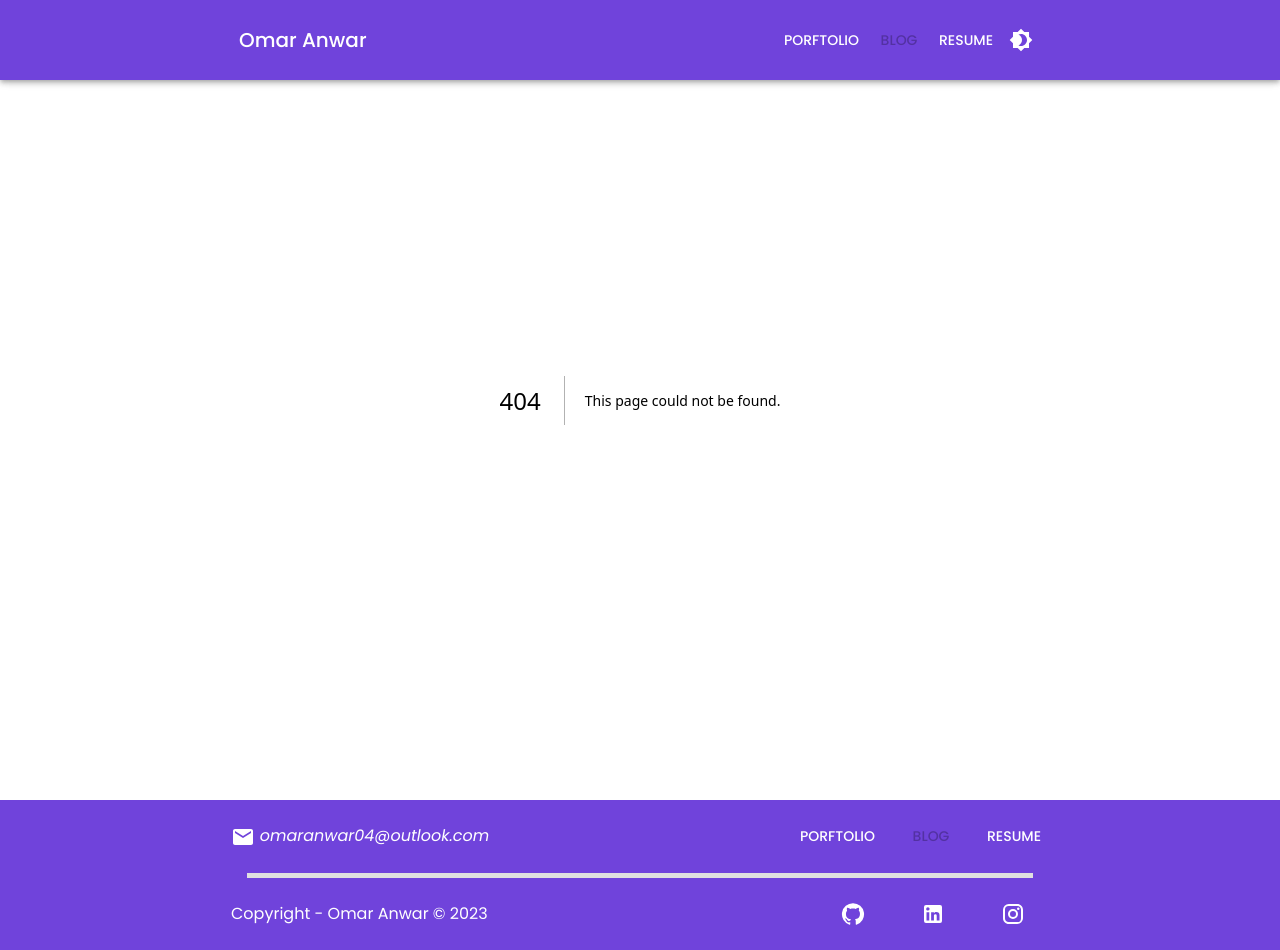
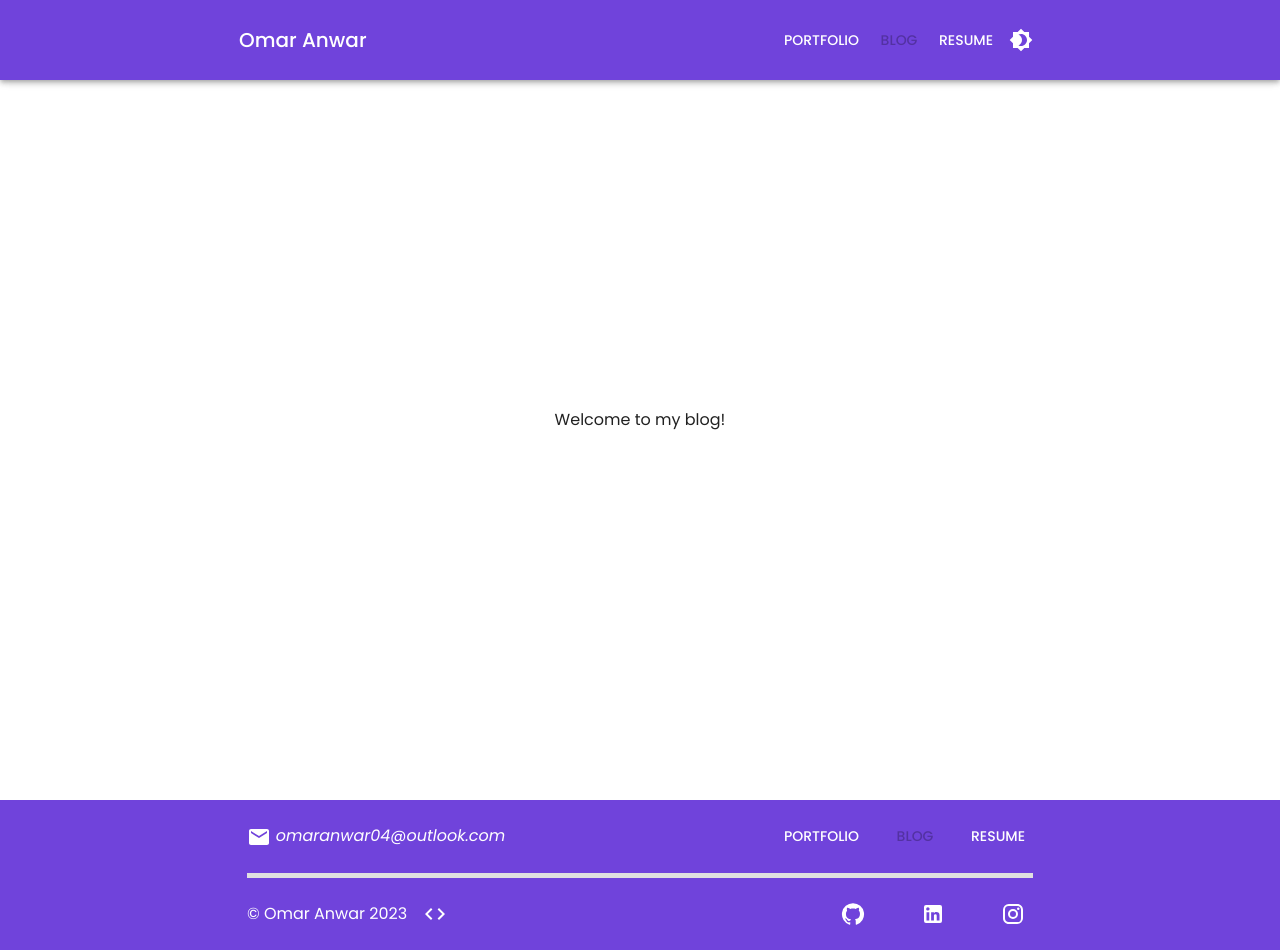
Before and after one commit to OmarAnwar19/Portfolio-Website, a Next.js app in the folder portfolio-src/: page /blog in a window 1280 px wide. Before the commit this address had no page. Built offline with nearby package versions, Linux system fonts and the light colour scheme.

Commit message:
cleaned footer, added link to source, started blog

```diff
--- a/portfolio-src/package.json
+++ b/portfolio-src/package.json
@@ -20,6 +20,7 @@
     "react": "18.2.0",
     "react-dom": "18.2.0",
     "react-material-ui-carousel": "^3.4.2",
+    "swr": "^2.0.3",
     "typewriter-effect": "^2.19.0"
   },
   "devDependencies": {
@@ -28,6 +29,7 @@
     "@types/react-dom": "18.0.6",
     "autoprefixer": "^10.4.12",
     "postcss": "^8.4.18",
+    "spotify-now-playing": "^1.1.4",
     "tailwindcss": "^3.2.4",
     "typescript": "4.9.4"
   }
--- /dev/null
+++ b/portfolio-src/pages/api/spotify.js
@@ -0,0 +1,13 @@
+// Use of backend is strongly advised as it hides internal requests that include your access token.
+import { SpotifyService } from "spotify-now-playing";
+
+export default async function (req, res) {
+  const spotify = new SpotifyService(
+    process.env.NEXT_PUBLIC_CLIENT_ID,
+    process.env.NEXT_PUBLIC_CLIENT_SECRET,
+    process.env.NEXT_PUBLIC_REFRESH_TOKEN
+  );
+  const song = await spotify.getCurrentSong();
+
+  res.json(song);
+}
--- /dev/null
+++ b/portfolio-src/pages/blog/index.jsx
@@ -0,0 +1,36 @@
+//react imports
+import React from "react";
+
+//mui imports
+import { Box, Typography } from "@mui/material";
+
+//component imports
+import Section from "../../src/components/portfolio/atoms/Section";
+import NowPlaying from "../../src/components/atoms/spotify/NowPlaying";
+
+const index = () => {
+  return (
+    <Box
+      sx={{
+        width: "100%",
+        mx: "auto",
+      }}
+    >
+      <Section secId={"blog"}>
+        <Box
+          sx={{
+            display: "flex",
+            flexDirection: "column",
+            alignItems: "center",
+            justifyContent: "center",
+          }}
+        >
+          <Typography>Welcome to my blog!</Typography>
+          {/* <NowPlaying /> */}
+        </Box>
+      </Section>
+    </Box>
+  );
+};
+
+export default index;
--- /dev/null
+++ b/portfolio-src/src/components/atoms/spotify/NowPlaying.jsx
@@ -0,0 +1,23 @@
+//react imports
+import React from "react";
+
+//next imports
+import useSWR from "swr";
+import SongCard from "./SongCard";
+
+const NowPlaying = () => {
+  const fetcher = () => fetch("/api/spotify").then((res) => res.json());
+
+  const { data: song } = useSWR("/api/spotify", fetcher, {
+    refreshInterval: 5 * 1000,
+    fallbackData: "loading",
+  });
+
+  if (!song.isPlaying) {
+    return <p>Not listening to anything...</p>;
+  }
+
+  return <SongCard song={song} showAlbum={false} showRelease={false} />;
+};
+
+export default NowPlaying;
--- /dev/null
+++ b/portfolio-src/src/components/atoms/spotify/SongCard.jsx
@@ -0,0 +1,67 @@
+//react imports
+import React from "react";
+
+//next imports
+import Link from "next/link";
+
+//mui imports
+import { Box, Card, CardContent, CardMedia, Typography } from "@mui/material";
+
+const SongCard = ({ song, showAlbum, showRelease }) => {
+  return (
+    <Box sx={{ maxWidth: 300, maxHeight: 150 }}>
+      <Link href={song?.url || "#"}>
+        <Card
+          sx={{
+            display: "flex",
+            maxHeight: "100%",
+            maxWidth: "100%",
+            bgcolor: "spotify.main",
+            color: "white ",
+          }}
+        >
+          <CardMedia
+            component="img"
+            sx={{ width: "40%" }}
+            src={song.album?.image || "/assets/img/cover.png"}
+            alt={`${song.title} album cover`}
+          />
+          <Box
+            sx={{
+              display: "flex",
+              width: "60%",
+              height: "100%",
+              justifyContent: "center",
+            }}
+          >
+            <CardContent
+              sx={{
+                display: "flex",
+                flexDirection: "column",
+              }}
+            >
+              <Typography component="div" variant="h5">
+                {song.title}
+              </Typography>
+              <Typography variant="subtitle1" component="div">
+                {song.artists?.name.join(", ") || "unknown"}
+              </Typography>
+              {showAlbum && (
+                <Typography variant="subtitle2" component="div">
+                  {`Album: ${song.album?.name}`}
+                </Typography>
+              )}
+              {showRelease && (
+                <Typography variant="subtitle2" component="div">
+                  {`Release: ${song.album?.release}`}
+                </Typography>
+              )}
+            </CardContent>
+          </Box>
+        </Card>
+      </Link>
+    </Box>
+  );
+};
+
+export default SongCard;
--- a/portfolio-src/src/components/layout/footer/Footer.jsx
+++ b/portfolio-src/src/components/layout/footer/Footer.jsx
@@ -9,6 +9,7 @@ import { Box, Divider, List, Typography, Stack, Button } from "@mui/material";
 
 //icon imports
 import MailIcon from "@mui/icons-material/Mail";
+import CodeIcon from "@mui/icons-material/Code";
 
 //component imports
 import ScrollTop from "../../atoms/ScrollTop";
@@ -16,7 +17,7 @@ import SocialButtons from "../../atoms/SocialButtons";
 
 const Footer = () => {
   const navItems = [
-    { slug: "Porftolio", path: "/", disabled: false },
+    { slug: "Portfolio", path: "/", disabled: false },
     { slug: "Blog", path: "/blog", disabled: true },
     { slug: "Resume", path: "/resume", disabled: false },
   ];
@@ -45,6 +46,7 @@ const Footer = () => {
               <Typography
                 sx={{
                   fontStyle: "italic",
+                  px: 2,
                   "&:hover": { textDecoration: "underline" },
                 }}
                 color="white.main"
@@ -54,7 +56,7 @@ const Footer = () => {
             </Link>
           </Box>
 
-          <List component={Stack} direction="row" sx={{ gap: 2 }}>
+          <List component={Stack} direction="row" sx={{ gap: 2, px: 2 }}>
             {navItems.map((item) => (
               <Button
                 key={item.slug}
@@ -80,10 +82,13 @@ const Footer = () => {
           direction="row"
           sx={{ display: "flex", justifyContent: "space-between" }}
         >
-          <Box sx={{ py: 3 }}>
-            <Typography color="white.main">
-              Copyright - Omar Anwar © 2023
+          <Box sx={{ py: 3, display: "flex", flexDirection: "row" }}>
+            <Typography color="white.main" sx={{ px: 2 }}>
+              © Omar Anwar 2023
             </Typography>
+            <Link href="https://github.com/OmarAnwar19/Portfolio-Website">
+              <CodeIcon color="white" />
+            </Link>
           </Box>
           <SocialButtons color={"white"} />
         </Stack>
--- a/portfolio-src/src/components/layout/header/NavBar.jsx
+++ b/portfolio-src/src/components/layout/header/NavBar.jsx
@@ -24,7 +24,7 @@ import DrawerCont from "./DrawerCont";
 const NavBar = () => {
   const [mobileOpen, setMobileOpen] = useState(false);
   const navItems = [
-    { slug: "Porftolio", path: "/", disabled: false },
+    { slug: "Portfolio", path: "/", disabled: false },
     { slug: "Blog", path: "/blog", disabled: true },
     { slug: "Resume", path: "/resume", disabled: false },
   ];
--- a/portfolio-src/src/utils/MUIProvider.js
+++ b/portfolio-src/src/utils/MUIProvider.js
@@ -62,6 +62,10 @@ const MUIProvider = ({ children }) => {
               main: "#000",
               contrastText: "#fff",
             },
+            spotify: {
+              main: "#1DB954",
+              contrastText: "#fff",
+            },
           }
         : {
             primary: {
```
Also changed, not shown: portfolio-src/public/assets/img/cover.png (added), 1 other file (tests, documents, lock files or other folders).
